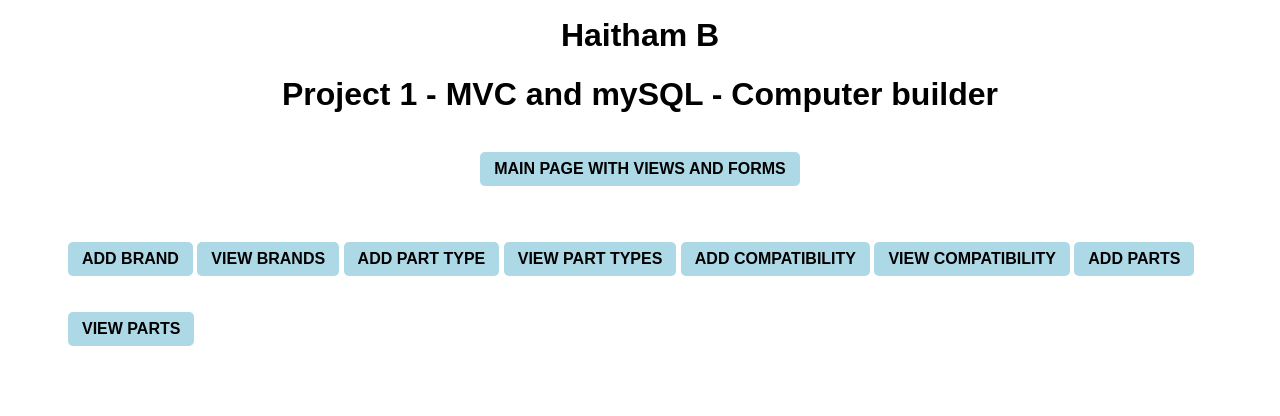
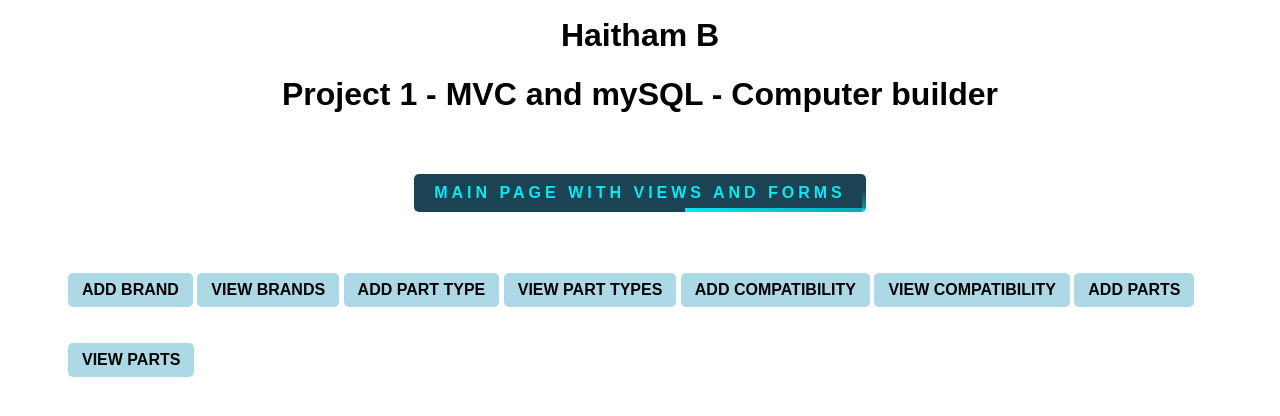
Before and after one commit to HHHuser1/block3-adv-web, a PHP site: page /project-1/mvc-v2/index.php in a window 1280 px wide. Shown: the part 282-698 px from the top of the page. Run offline with PHP 8.4, Linux system fonts and the light colour scheme; data that the repository does not hold is empty.

Commit message:
added the button

```diff
--- a/project-1/mvc-v2/css/style.css
+++ b/project-1/mvc-v2/css/style.css
@@ -137,3 +137,117 @@
     height: 250px;
     /* width: 100%; */
 }
+
+
+/*////////////////////////*/
+
+
+.login-box  a {
+    background: rgb(27, 67, 84);
+  position: relative;
+  display: inline-block;
+  padding: 10px 20px;
+  color: #03e9f4;
+  font-size: 16px;
+  text-decoration: none;
+  text-transform: uppercase;
+  overflow: hidden;
+  transition: .5s;
+  margin-top: 40px;
+  letter-spacing: 4px
+}
+
+.login-box a:hover {
+  background: #03e9f4;
+  color: #fff;
+  border-radius: 5px;
+  box-shadow: 0 0 5px #03e9f4,
+              0 0 25px #03e9f4,
+              0 0 50px #03e9f4,
+              0 0 100px #03e9f4;
+}
+
+.login-box a span {
+  position: absolute;
+  display: block;
+}
+
+.login-box a span:nth-child(1) {
+  top: 0;
+  left: -100%;
+  width: 100%;
+  height: 4px;
+  background: linear-gradient(90deg, transparent, #03e9f4);
+  animation: btn-anim1 1s linear infinite;
+}
+
+@keyframes btn-anim1 {
+  0% {
+    left: -100%;
+  }
+  50%,100% {
+    left: 100%;
+  }
+}
+
+.login-box a span:nth-child(2) {
+  top: -100%;
+  right: 0;
+  width: 4px;
+  height: 100%;
+  background: linear-gradient(180deg, transparent, #03e9f4);
+  animation: btn-anim2 1s linear infinite;
+  animation-delay: .25s
+}
+
+@keyframes btn-anim2 {
+  0% {
+    top: -100%;
+  }
+  50%,100% {
+    top: 100%;
+  }
+}
+
+.login-box a span:nth-child(3) {
+  bottom: 0;
+  right: -100%;
+  width: 100%;
+  height: 4px;
+  background: linear-gradient(270deg, transparent, #03e9f4);
+  animation: btn-anim3 1s linear infinite;
+  animation-delay: .5s
+}
+
+@keyframes btn-anim3 {
+  0% {
+    right: -100%;
+  }
+  50%,100% {
+    right: 100%;
+  }
+}
+
+.login-box a span:nth-child(4) {
+  bottom: -100%;
+  left: 0;
+  width: 4px;
+  height: 100%;
+  background: linear-gradient(360deg, transparent, #03e9f4);
+  animation: btn-anim4 1s linear infinite;
+  animation-delay: .75s
+}
+
+@keyframes btn-anim4 {
+  0% {
+    bottom: -100%;
+  }
+  50%,100% {
+    bottom: 100%;
+  }
+}
+
+
+
+
+/*///////////////////////*/
--- a/project-1/mvc-v2/index.php
+++ b/project-1/mvc-v2/index.php
@@ -20,7 +20,16 @@
         <div class="banner"></div>
         <h1>Haitham B</h1>
         <h1>Project 1 - MVC and mySQL - Computer builder</h1>
-        <p><a href="./index.php">Main Page with Views and Forms</a></p>
+        <!-- <p><a href="./index.php">Main Page with Views and Forms</a></p> -->
+        <div class="login-box">
+            <p><a href="./index.php">
+                <span></span>
+                <span></span>
+                <span></span>
+                <span></span>
+                Main Page with Views and Forms
+            </p></a>
+        </div>
 
     </div>
 
```
